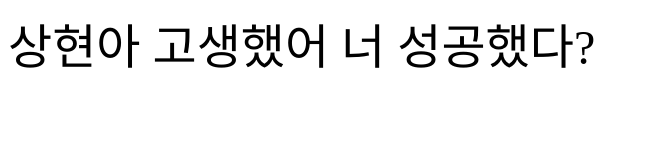
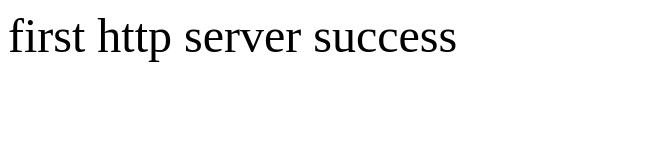
Before and after one commit to sang-hyeon-lee/P4C, a plain HTML site: page index.html in a window 1280 px wide. Shown: the whole page, without its empty margins (0-648 px from the left). Drawn offline with Linux system fonts and the light colour scheme.

Commit message:
Update index.html

```diff
--- a/index.html
+++ b/index.html
@@ -2,6 +2,6 @@
 <html>
 <head><title>NETWORK</title></head>
 <body><font size=+5>
-상현아 고생했어 너 성공했다?<br>
+first http server success<br>
 </font></body>
 </html>
```
